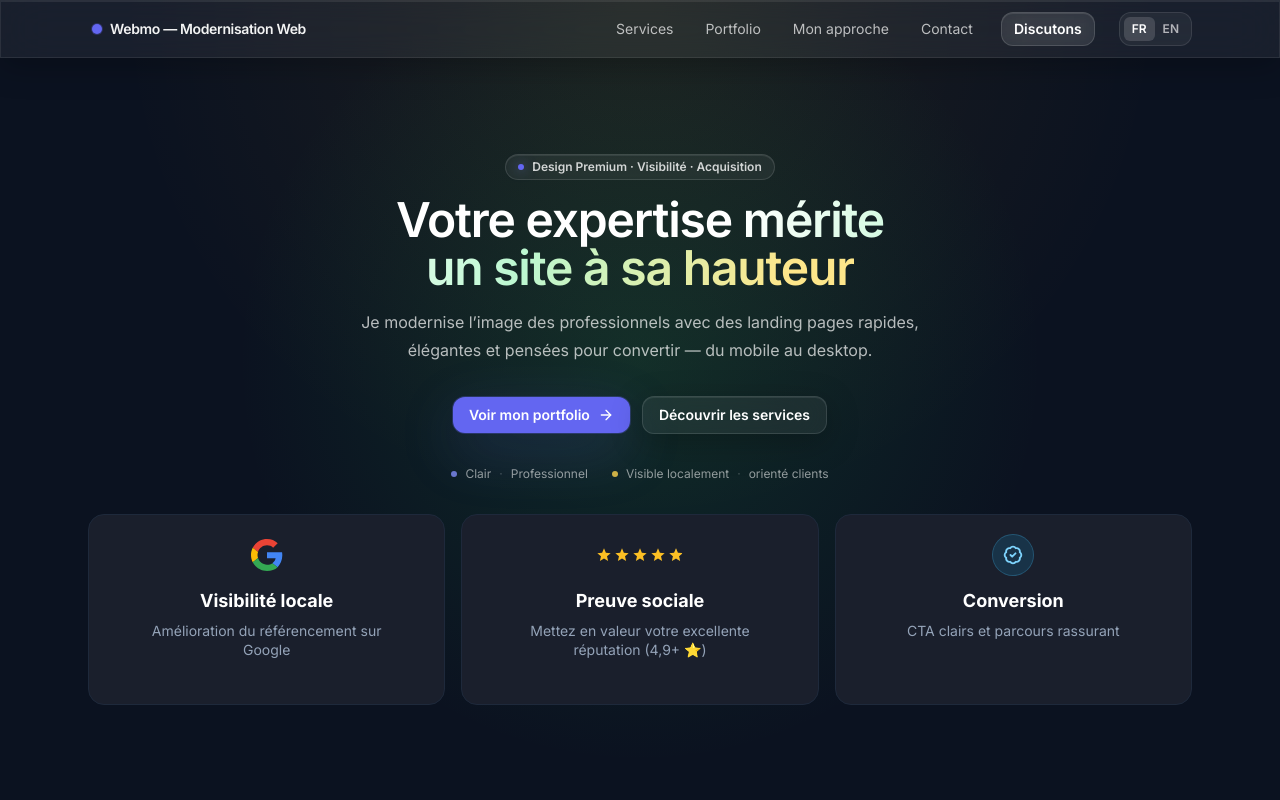
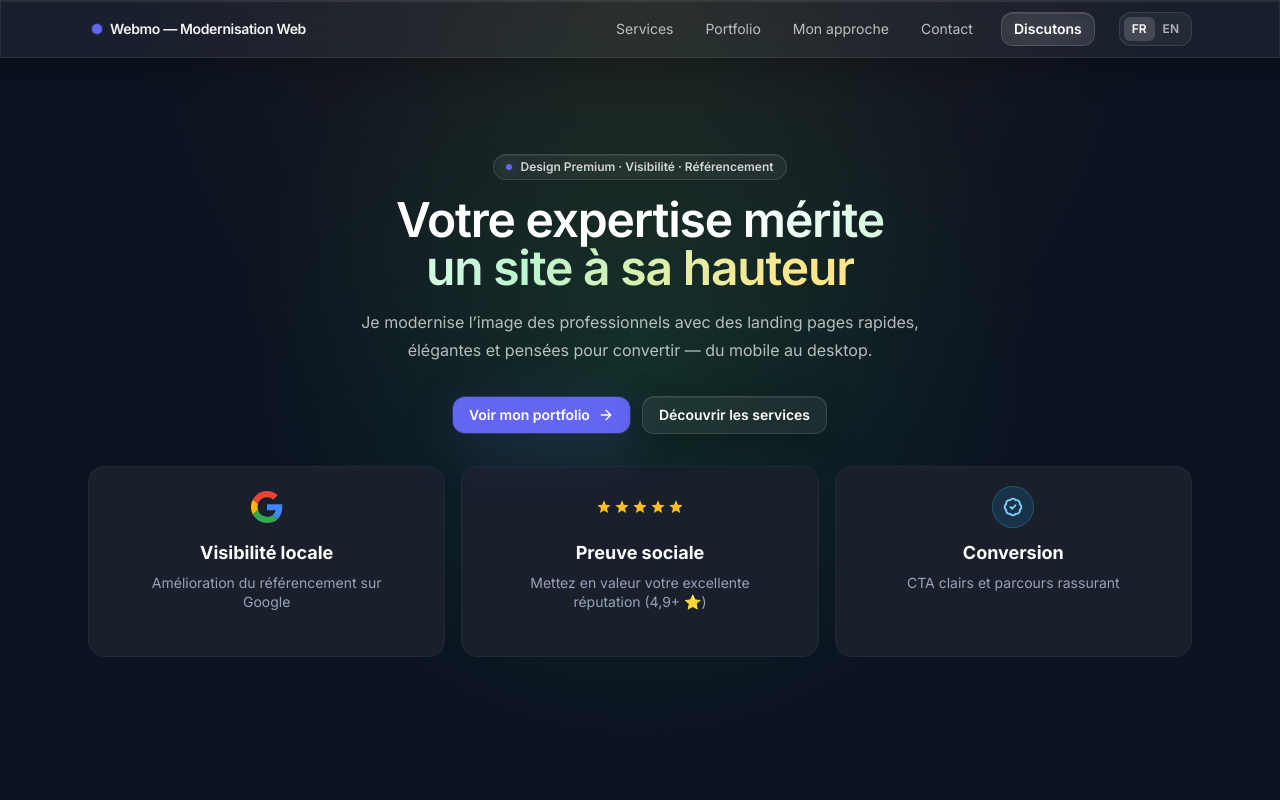
Before and after one commit to roangls-droid/webmo, a React (Vite) app: page / in a window 1280 px wide. Shown: the top 800 px of the page. Built offline with nearby package versions, Linux system fonts and the light colour scheme.

Commit message:
Update hero messaging and simplify intro chips.
Replace the French hero badge wording with "Référencement" and remove the small qualifier chips under the hero CTAs for a cleaner top section.

Made-with: Cursor

```diff
--- a/src/App.tsx
+++ b/src/App.tsx
@@ -25,7 +25,7 @@ const COPY = {
   fr: {
     nav: { services: "Services", portfolio: "Portfolio", approach: "Mon approche", contact: "Contact", talk: "Discutons" },
     hero: {
-      badge: "Design Premium · Visibilité · Acquisition",
+      badge: "Design Premium · Visibilité · Référencement",
       titleA: "Votre expertise ",
       titleB: "mérite un site à sa hauteur",
       subtitle:
@@ -292,16 +292,6 @@ export default function App() {
                   </Button>
                 </div>
 
-                <div className="mt-8 flex flex-wrap items-center justify-center gap-x-6 gap-y-2 text-xs text-white/55">
-                  <div className="flex items-center gap-2">
-                    <span className="h-1.5 w-1.5 rounded-full bg-brand-400/80" />
-                    {t.hero.chip1} <span className="text-white/25">·</span> {t.hero.chip2}
-                  </div>
-                  <div className="flex items-center gap-2">
-                    <span className="h-1.5 w-1.5 rounded-full bg-amber-300/80" />
-                    {t.hero.chip3} <span className="text-white/25">·</span> {t.hero.chip4}
-                  </div>
-                </div>
               </MotionInView>
 
               <MotionInView className="mt-8 w-full max-w-6xl" delay={0.04}>
```
